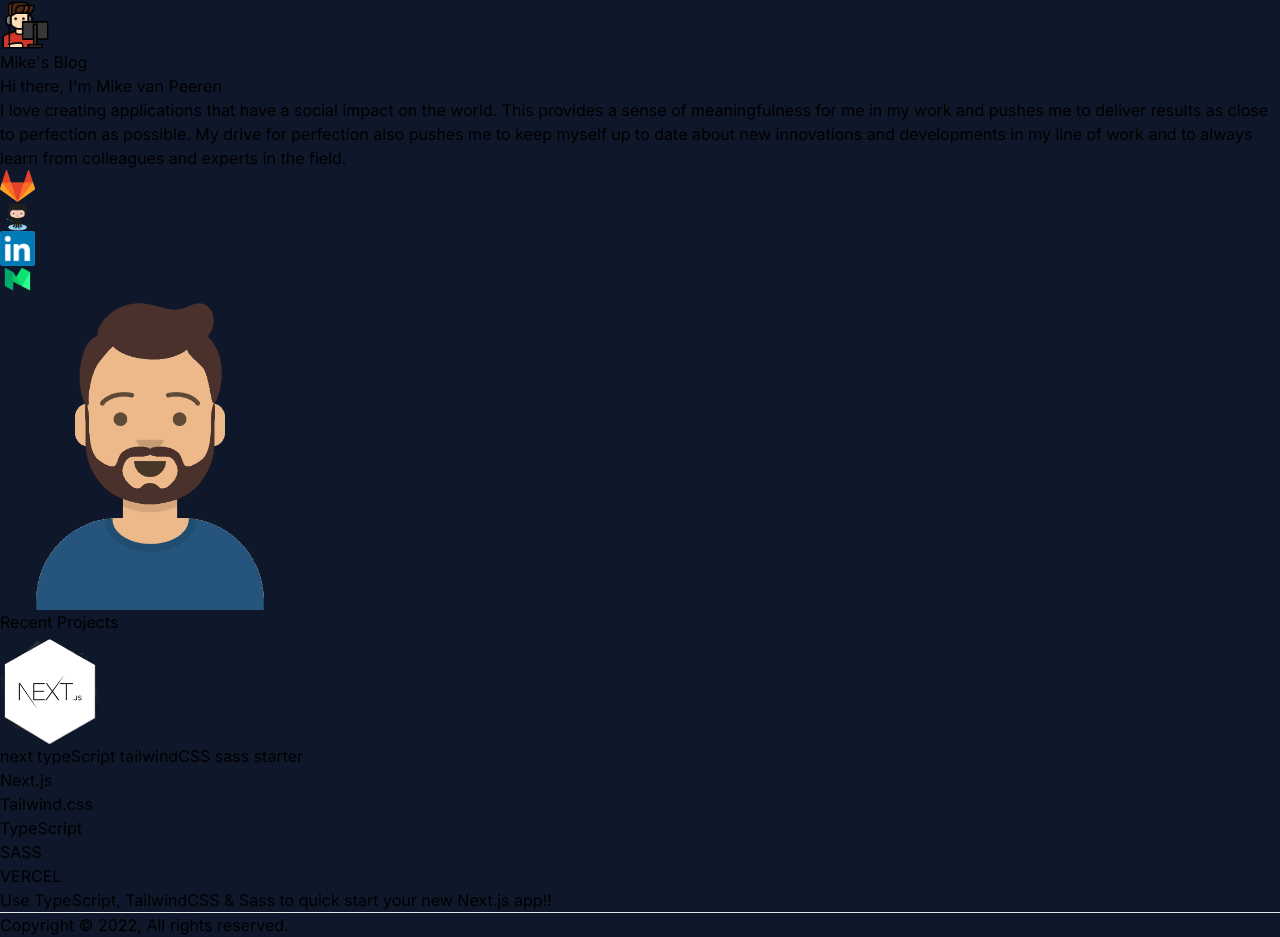
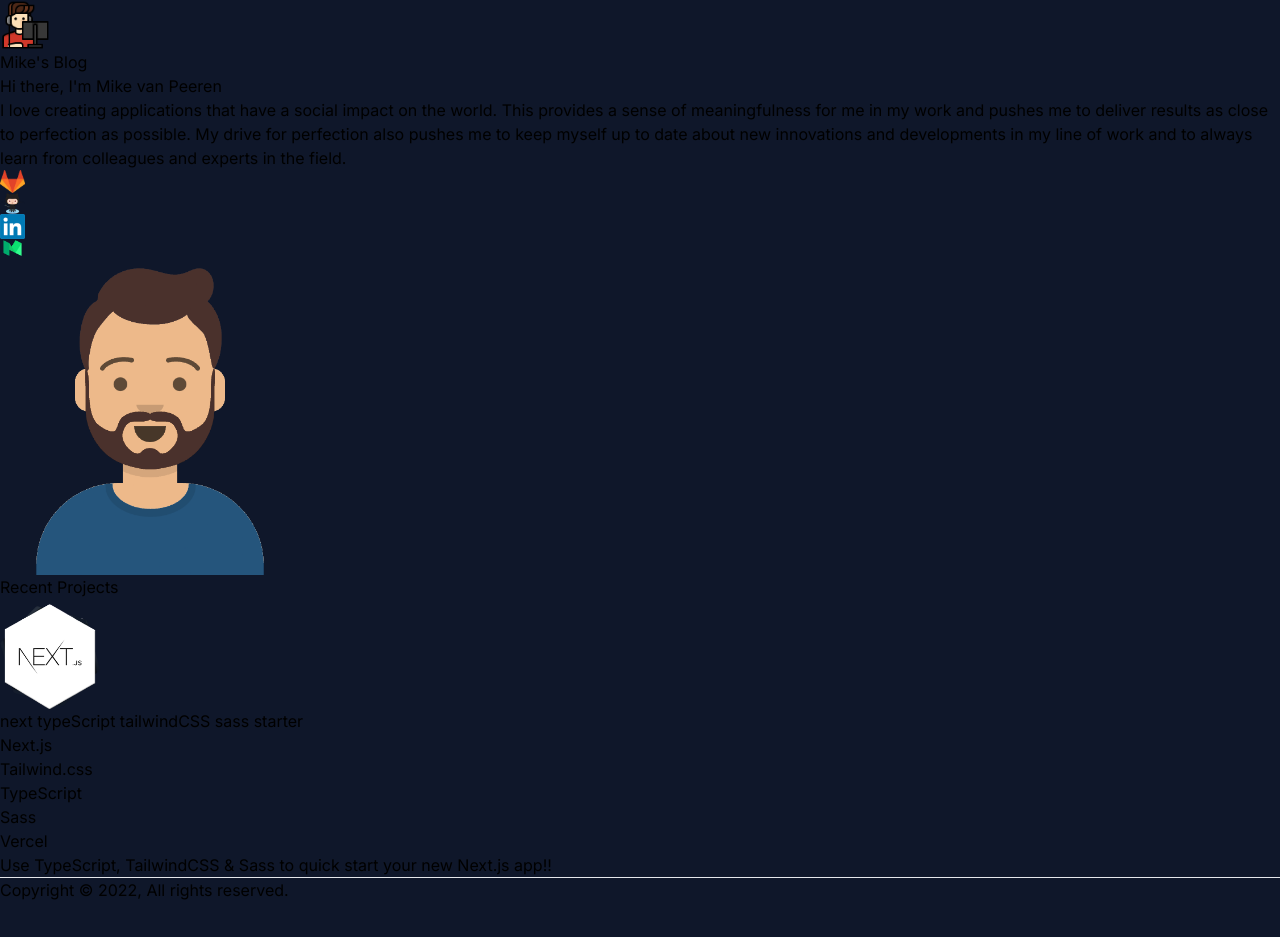
Before and after one commit to MikevPeeren/personal-website, a Next.js app: page / in a window 1280 px wide. After the commit the page ends 902 px from the top, so only its background shows below. Built offline with nearby package versions, Linux system fonts and the light colour scheme.

Commit message:
chore: small changes for console mentions

```diff
--- a/src/app/components/Projects.tsx
+++ b/src/app/components/Projects.tsx
@@ -17,32 +17,32 @@ const Projects = async () => {
       color: "bg-blue-600",
     },
     {
-      title: "SASS",
+      title: "Sass",
       color: "bg-red-800",
     },
     {
-      title: "VERCEL",
+      title: "Vercel",
       color: "bg-green-800",
     },
   ];
 
   return (
     <div>
-      <h2 className="text-3xl text-white font-extrabold tracking-wider">
+      <h2 className="text-3xl font-extrabold tracking-wider text-white">
         Recent{" "}
-        <span className="bg-clip-text text-transparent bg-gradient-to-br from-red-500 to-violet-500">
+        <span className="bg-gradient-to-br from-red-500 to-violet-500 bg-clip-text text-transparent">
           Projects
         </span>
       </h2>
-      <div className="rounded-xl bg-slate-800 p-10 mt-4 shadow-md">
-        <div className="flex flex-col md:flex-row items-center gap-4">
-          <div className="flex flex-col md:flex-row gap-4 items-center">
+      <div className="mt-4 rounded-xl bg-slate-800 p-10 shadow-md">
+        <div className="flex flex-col items-center gap-4 md:flex-row">
+          <div className="flex flex-col items-center gap-4 md:flex-row">
             <a
               target="_blank"
               href={
                 "https://github.com/MikevPeeren/next-typescript-tailwindcss-sass-starter"
               }
-              className="cursor-pointer transition ease-in-out delay-150 hover:-translate-y-1 hover:scale-110 duration-300"
+              className="cursor-pointer transition delay-150 duration-300 ease-in-out hover:-translate-y-1 hover:scale-110"
               rel="noreferrer"
             >
               <Image
@@ -56,15 +56,15 @@ const Projects = async () => {
               href={
                 "https://github.com/MikevPeeren/next-typescript-tailwindcss-sass-starter"
               }
-              className="cursor-pointer transition ease-in-out delay-150 from-white to-white bg-clip-text text-transparent bg-gradient-to-br hover:from-red-500 hover:to-violet-500"
+              className="cursor-pointer bg-gradient-to-br from-white to-white bg-clip-text text-transparent transition delay-150 ease-in-out hover:from-red-500 hover:to-violet-500"
               rel="noreferrer"
             >
-              <h3 className="capitalize text-2xl font-extrabold tracking-wider">
+              <h3 className="text-2xl font-extrabold capitalize tracking-wider">
                 next typeScript tailwindCSS sass starter
               </h3>
             </a>
           </div>
-          <div className="flex flex-row gap-1 items-center text-white font-extrabold tracking-wider flex-wrap">
+          <div className="flex flex-row flex-wrap items-center gap-1 gap-y-2 font-extrabold tracking-wider text-white">
             {badges.map((badge, index: number) => {
               return (
                 <div
@@ -77,7 +77,7 @@ const Projects = async () => {
             })}
           </div>
         </div>
-        <p className="text-gray-300 mt-4 font-bold text-lg">
+        <p className="mt-4 text-lg font-bold text-gray-300">
           Use TypeScript, TailwindCSS & Sass to quick start your new Next.js
           app!!
         </p>
--- a/src/app/components/SocialMediaRow.tsx
+++ b/src/app/components/SocialMediaRow.tsx
@@ -40,10 +40,11 @@ const SocialMedia = () => {
           >
             <Link href={socialMedia.url}>
               <Image
+                className="h-auto w-auto"
                 src={socialMedia.image}
                 alt={socialMedia.alt}
-                width={35}
-                height={35}
+                width={25}
+                height={25}
               />
             </Link>
           </div>
--- a/src/app/page.tsx
+++ b/src/app/page.tsx
@@ -3,7 +3,7 @@ import Image from "next/image";
 import Projects from "@/components/Projects";
 import SocialMedia from "@/components/SocialMediaRow";
 
-import ME from "/public/avataaars.png";
+import ME from "/public/me.png";
 
 const Home = () => {
   return (
@@ -30,7 +30,7 @@ const Home = () => {
         </div>
         <div className="mt-10 shrink-0 md:mt-0">
           <Image
-            className="z-0 rounded-md"
+            className="z-0 h-auto w-auto rounded-md"
             priority
             src={ME}
             alt="Personal picture of Mike van Peeren"
```
Also changed, not shown: public/avatar.png (deleted), public/me.png (renamed from public/avataaars.png).
